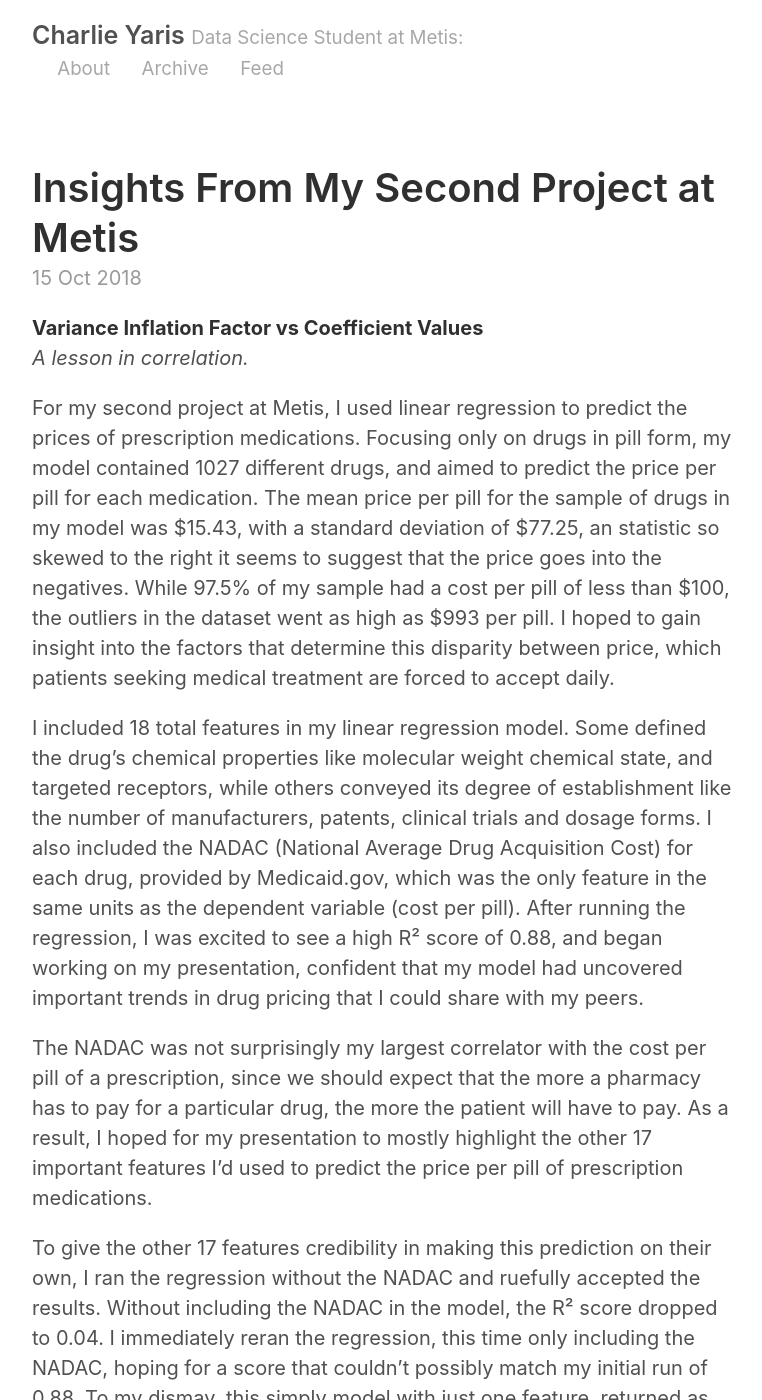
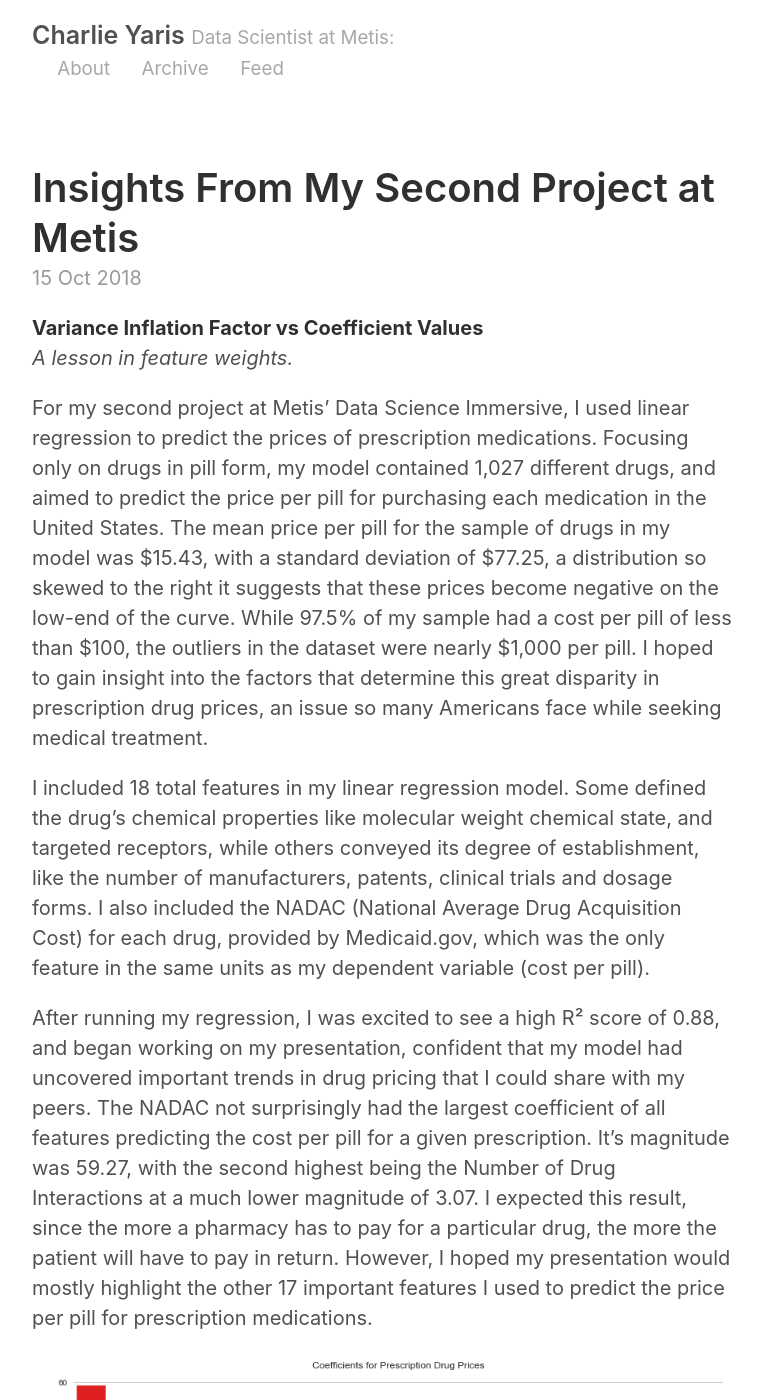
Before and after one commit to cyaris/cyaris.github.io-original, a Jekyll site: the page built from _posts/2018-10-15-post2.md, in a window 1280 px wide and 1400 px high. Shown: the whole window, without its empty margins (258-1020 px from the left). Built offline with Jekyll 4.4.1, drawn with Linux system fonts in a browser that asks for light colours; some of the changed text lies outside the part shown.

Commit message:
Made edits to blogpost2.

```diff
--- a/_config.yml
+++ b/_config.yml
@@ -3,7 +3,7 @@
 
 # Setup
 title:               Charlie Yaris
-tagline:             Data Science Student at Metis
+tagline:             Data Scientist at Metis
 url:                 http://cyaris.github.io
 paginate:            2
 baseurl:             ""
--- a/_posts/2018-10-15-post2.md
+++ b/_posts/2018-10-15-post2.md
@@ -5,16 +5,22 @@
 
 **Variance Inflation Factor vs Coefficient Values**
 <br>
-*A lesson in correlation.*
+*A lesson in feature weights.*
 
-For my second project at Metis, I used linear regression to predict the prices of prescription medications. Focusing only on drugs in pill form, my model contained 1027 different drugs, and aimed to predict the price per pill for each medication. The mean price per pill for the sample of drugs in my model was $15.43, with a standard deviation of $77.25, an statistic so skewed to the right it seems to suggest that the price goes into the negatives. While 97.5% of my sample had a cost per pill of less than $100, the outliers in the dataset went as high as $993 per pill. I hoped to gain insight into the factors that determine this disparity between price, which patients seeking medical treatment are forced to accept daily.
+For my second project at Metis' Data Science Immersive, I used linear regression to predict the prices of prescription medications. Focusing only on drugs in pill form, my model contained 1,027 different drugs, and aimed to predict the price per pill for purchasing each medication in the United States. The mean price per pill for the sample of drugs in my model was $15.43, with a standard deviation of $77.25, a distribution so skewed to the right it suggests that these prices become negative on the low-end of the curve. While 97.5% of my sample had a cost per pill of less than $100, the outliers in the dataset were nearly $1,000 per pill. I hoped to gain insight into the factors that determine this great disparity in prescription drug prices, an issue so many Americans face while seeking medical treatment.
 
-I included 18 total features in my linear regression model. Some defined the drug's chemical properties like molecular weight chemical state, and targeted receptors, while others conveyed its degree of establishment like the number of manufacturers, patents, clinical trials and dosage forms. I also included the NADAC (National Average Drug Acquisition Cost) for each drug, provided by Medicaid.gov, which was the only feature in the same units as the dependent variable (cost per pill). After running the regression, I was excited to see a high R² score of 0.88, and began working on my presentation, confident that my model had uncovered important trends in drug pricing that I could share with my peers.
+I included 18 total features in my linear regression model. Some defined the drug's chemical properties like molecular weight chemical state, and targeted receptors, while others conveyed its degree of establishment, like the number of manufacturers, patents, clinical trials and dosage forms. I also included the NADAC (National Average Drug Acquisition Cost) for each drug, provided by Medicaid.gov, which was the only feature in the same units as my dependent variable (cost per pill).
 
-The NADAC was not surprisingly my largest correlator with the cost per pill of a prescription, since we should expect that the more a pharmacy has to pay for a particular drug, the more the patient will have to pay. As a result, I hoped for my presentation to mostly highlight the other 17 important features I'd used to predict the price per pill of prescription medications.
+After running my regression, I was excited to see a high R² score of 0.88, and began working on my presentation, confident that my model had uncovered important trends in drug pricing that I could share with my peers. The NADAC not surprisingly had the largest coefficient of all features predicting the cost per pill for a given prescription. It's magnitude was 59.27, with the second highest being the Number of Drug Interactions at a much lower magnitude of 3.07. I expected this result, since the more a pharmacy has to pay for a particular drug, the more the patient will have to pay in return. However, I hoped my presentation would mostly highlight the other 17 important features I used to predict the price per pill for prescription medications.
 
-To give the other 17 features credibility in making this prediction on their own, I ran the regression without the NADAC and ruefully accepted the results. Without including the NADAC in the model, the R² score dropped to 0.04. I immediately reran the regression, this time only including the NADAC, hoping for a score that couldn't possibly match my initial run of 0.88. To my dismay, this simply model with just one feature, returned as 0.91. The NADAC was the reason for my model's success.
+![Feature Coefficients with NADAC Highlighted in Red]({{ site.url }}/images/coefficients_w_cost.png)
 
-I was faced with a dilemma. With my presentation only a few hours away, I needed to make a decision: Was there anything that could be learned from the 18 features in my original model? And, more importantly, should the simplicity and accuracy of my one-feature model override the answer to that first question? To answer this question, I used VIF (Variance Inflation Factor) on my original model to check for how much of the variance in my model was explained by NADAC compared to my other features. I hoped this calculation would allow me to conclude whether the other 17 features had helped in generating the 0.88 R² score.
+To give the other 17 features credibility in making this prediction on their own, I ran my regression without the NADAC and ruefully interpreted the results. Without including the NADAC in the model, my R² score had dropped from 0.88 to 0.04. So I ran a new regression, this time only including one feature–the NADAC, hoping for a score that couldn't possibly match my original feat of 0.88. To my dismay, this simple linear regression containing only one feature, returned with an R² of 0.91. I woefully began to accept that NADAC was the reason for my original model's success.
 
-Again, my results surprised me. Though NADAC had the largest coefficient magnitude for all features in my model at 59.27, second to a feature at -3.07, it ranked 14 out of 18 for VIF. These results suggest that even though my model without NADAC had a poor accuracy score, the other 17 features are still explaining a lot of the variance in my dataset.
+But I need to be sure. Faced with a dilemma, and with my presentation only a few hours away, there were two questions I needed to answer confidently before interpreting my results: Was the NADAC the true reason for my original model's success? And if not, what could I learn from the other 17 features in my original model?
+
+My answers lied within the VIF (Variance Inflation Factor) of my original model. VIF provides a value for the amount of variance explained by a particular feature in a model. Rather than interpreting the coefficients of the features, which do not indicate the degree to which a given feature is improving model accuracy, the VIF of a given feature offers assurance for how well that feature is explaining the variance of the dataset as a whole. I decided to use VIF to check for how much of the variance in my model was explained by NADAC compared to my other features, hoping that this calculation would allow me to conclude whether the other 17 features had helped in generating my original model's R² score of 0.88.
+
+![VIF Feature Weights with NADAC Highlighted in Red]({{ site.url }}/images/feature_importance_w_cost.png)
+
+Again, my results surprised me. Though NADAC had the largest coefficient magnitude in my original model across all features at 59.27, (the second highest was -3.07), it ranked 14 out of 18 for VIF. The results suggested that when paired together, NADAC with the other 17 features were explaining much more variance in the model than they were able to on their own. Furthermore, it was misleading of me to initially conclude that NADAC was the my most important feature from only interpreting the coefficients of my features. VIF allowed for a better informed model choice, and a more accurate interpretation of my feature weights.
```
Also changed, not shown: images/coefficients_w_cost.png (added), images/feature_importance_w_cost.png (added), images/lowest_pill_price_distribution.png (added).
